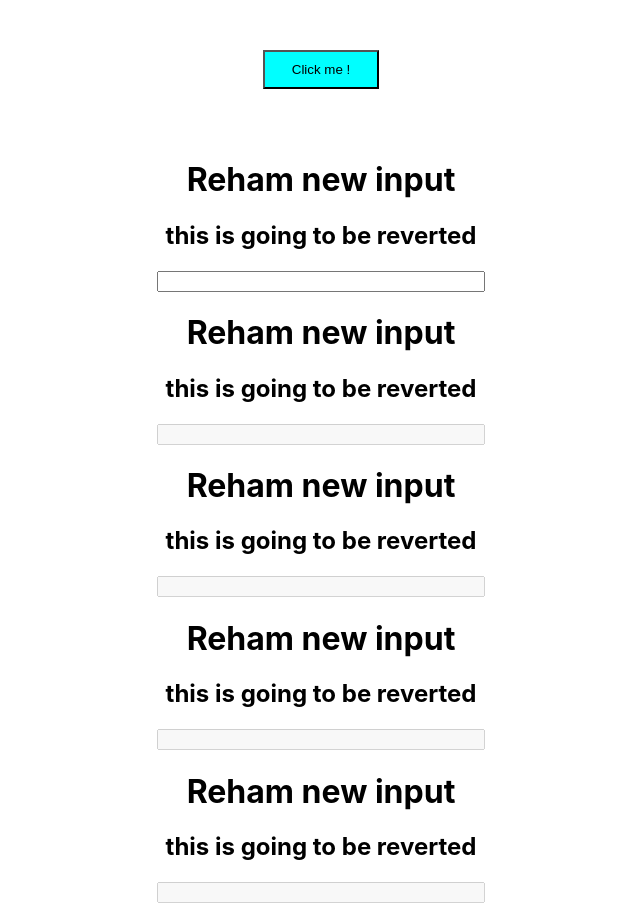
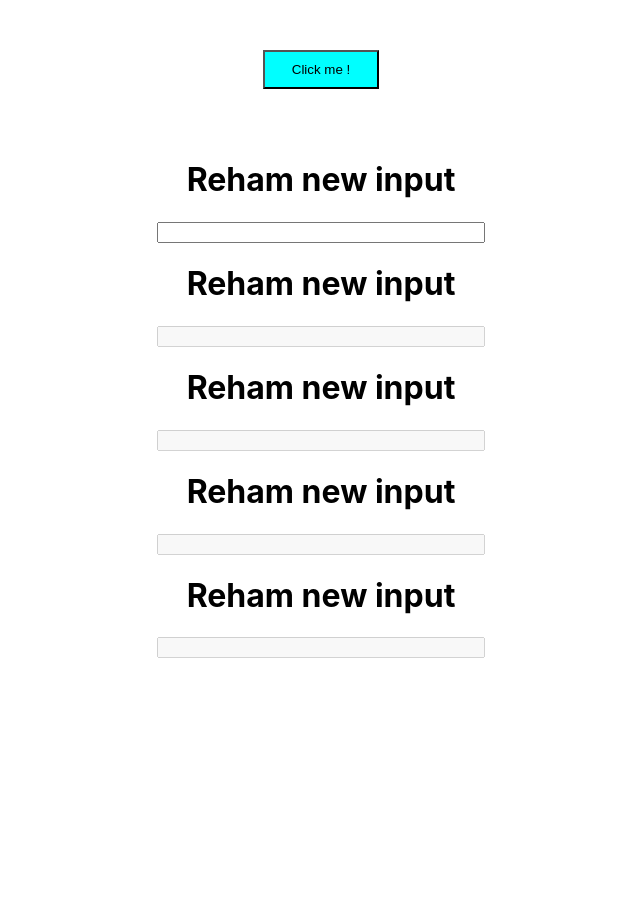
Before and after one commit to rehamjuma/multi-inputs, a React (Create React App) app: page / in a window 1280 px wide. Both pictures are taken after a click on the button "Click me !". Shown: the whole page, without its empty margins (319-959 px from the left). After the commit the page ends 800 px from the top, so only its background shows below. Built offline with nearby package versions, Linux system fonts and the light colour scheme.

Commit message:
Revert "revert-activety"
This reverts commit bf1b4408d7509ddb3b713b5c4ebd1b1f2372b62c.

```diff
--- a/src/components/InputField.jsx
+++ b/src/components/InputField.jsx
@@ -16,7 +16,6 @@ class InputField extends Component{
         return (
             <>
             <h1>Reham new input</h1>
-            <h2>this is going to be reverted</h2>
                 <input placeholder=""
                        type="text"
                        value={this.state.text}
```
Also changed, not shown: 1 other file (tests, documents, lock files or other folders).
